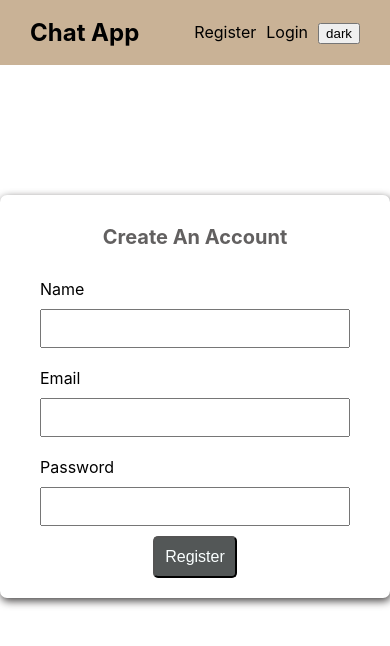
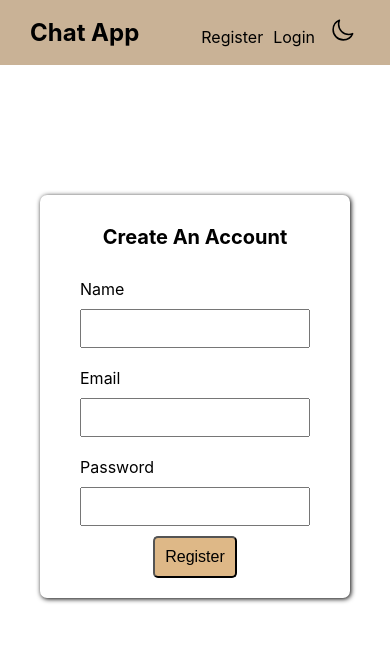
Before and after one commit to Abhinas098/React-Chat-App, a React (Create React App) app: page /register in a window 390 px wide. Shown: the top 646 px of the page. Built offline with nearby package versions, Linux system fonts and the light colour scheme; no server answers.

Commit message:
night mode and making responsive

```diff
--- a/src/App.css
+++ b/src/App.css
@@ -13,7 +13,7 @@
 }
 .nav a {
   text-decoration: none;
-  color: black;
+  color: currentColor;
 }
 .nav div a {
   margin-right: 10px;
@@ -21,7 +21,7 @@
 
 /* card */
 .card {
-  box-shadow: 1px 3px 9px rgb(69, 66, 66);
+  box-shadow: 1px 1px 5px currentColor;
   margin: 0 auto;
   margin-top: 130px;
   max-width: 550px;
@@ -32,7 +32,7 @@
 .card h3 {
   text-align: center;
   font-size: 20px;
-  color: rgb(98, 96, 96);
+  color: currentColor;
 }
 .card .form {
   margin-top: 30px;
@@ -51,8 +51,8 @@
   padding: 10px;
   border-radius: 5px;
   outline: none;
-  background: rgb(83, 87, 87);
-  color: rgb(250, 255, 255);
+  background: burlywood;
+  color: currentColor;
   cursor: pointer;
   transition: 0.5s ease-in-out all;
   font-size: 16px;
@@ -271,3 +271,35 @@
   padding: 4px 4px;
   border-radius: 20px;
 }
+
+/* Responsive */
+
+.sm_screen {
+  display: none;
+}
+@media screen and (max-width: 500px) {
+  .home {
+    grid-template-columns: 1fr 5fr;
+  }
+  .wraper {
+    display: none;
+  }
+  .sm_container {
+    padding: 10px 0px;
+    text-align: center;
+    cursor: pointer;
+  }
+  .sm_screen {
+    display: inline-block;
+  }
+  .message p {
+    max-width: 100%;
+  }
+  .text {
+    flex-grow: 1;
+    font-size: small;
+  }
+  .card {
+    max-width: 310px;
+  }
+}
--- /dev/null
+++ b/src/component/Icons/Moon.jsx
@@ -0,0 +1,23 @@
+import React from "react";
+
+const Moon = ({ onMoon }) => {
+  return (
+    <svg
+      onClick={() => onMoon()}
+      xmlns="http://www.w3.org/2000/svg"
+      fill="none"
+      viewBox="0 0 24 24"
+      strokeWidth={1.5}
+      stroke="currentColor"
+      style={{ height: "25px", width: "35px", cursor: "pointer" }}
+    >
+      <path
+        strokeLinecap="round"
+        strokeLinejoin="round"
+        d="M21.752 15.002A9.718 9.718 0 0118 15.75c-5.385 0-9.75-4.365-9.75-9.75 0-1.33.266-2.597.748-3.752A9.753 9.753 0 003 11.25C3 16.635 7.365 21 12.75 21a9.753 9.753 0 009.002-5.998z"
+      />
+    </svg>
+  );
+};
+
+export default Moon;
--- /dev/null
+++ b/src/component/Icons/Sun.jsx
@@ -0,0 +1,23 @@
+import React from "react";
+
+const Sun = ({ onSun }) => {
+  return (
+    <svg
+      onClick={() => onSun()}
+      xmlns="http://www.w3.org/2000/svg"
+      fill="none"
+      viewBox="0 0 24 24"
+      strokeWidth={1.5}
+      stroke="currentColor"
+      style={{ height: "25px", width: "35px", cursor: "pointer" }}
+    >
+      <path
+        strokeLinecap="round"
+        strokeLinejoin="round"
+        d="M12 3v2.25m6.364.386l-1.591 1.591M21 12h-2.25m-.386 6.364l-1.591-1.591M12 18.75V21m-4.773-4.227l-1.591 1.591M5.25 12H3m4.227-4.773L5.636 5.636M15.75 12a3.75 3.75 0 11-7.5 0 3.75 3.75 0 017.5 0z"
+      />
+    </svg>
+  );
+};
+
+export default Sun;
--- a/src/component/User/User.jsx
+++ b/src/component/User/User.jsx
@@ -41,6 +41,16 @@ const User = ({ user, onSelectUser, user1, chat }) => {
           </p>
         )}
       </div>
+
+      {/* small screen */}
+      <div
+        onClick={() => onSelectUser(user)}
+        className={`sm_container ${chat.name === user.name && "selectedUser"}`}
+      >
+        <div className="absolute">
+          <img src={user.img || img} alt="image" className="avatar sm_screen" />
+        </div>
+      </div>
     </>
   );
 };
--- a/src/component/layout/Nav.jsx
+++ b/src/component/layout/Nav.jsx
@@ -6,10 +6,14 @@ import { doc, updateDoc } from "firebase/firestore";
 import { AuthContext } from "../../store/AuthCtx";
 import { useHistory } from "react-router-dom";
 import Logout from "../Icons/Logout";
+import { themeCtx } from "../../store/ThemeCtx";
+import Sun from "../Icons/Sun";
+import Moon from "../Icons/Moon";
 
 const Nav = () => {
   let user = useContext(AuthContext);
   const history = useHistory();
+  const { theme, themeMode } = useContext(themeCtx);
 
   const logoutHandler = async () => {
     await updateDoc(doc(db, "users", auth.currentUser.uid), { online: false });
@@ -25,14 +29,25 @@ const Nav = () => {
         <div>
           {user.isLogin ? (
             <>
+              <NavLink to="home">Home</NavLink>
               <NavLink to="profile">Profile</NavLink>
               <Logout onLogout={logoutHandler}></Logout>
+              {theme === "day" ? (
+                <Moon onMoon={themeMode} />
+              ) : (
+                <Sun onSun={themeMode} />
+              )}
             </>
           ) : (
             <>
               <NavLink to="register">Register</NavLink>
               <NavLink to="login">Login</NavLink>
-              <button>dark</button>
+
+              {theme === "day" ? (
+                <Moon onMoon={themeMode} />
+              ) : (
+                <Sun onSun={themeMode} />
+              )}
             </>
           )}
         </div>
--- a/src/component/pages/Home.jsx
+++ b/src/component/pages/Home.jsx
@@ -32,7 +32,6 @@ const Home = () => {
     const querys = query(users, where("uid", "not-in", [user1]));
 
     const onSnap = onSnapshot(querys, (querySnap) => {
-      console.log(querySnap);
       let users = [];
       querySnap.forEach((docs) => {
         users.push(docs.data());
--- a/src/component/pages/Profile.jsx
+++ b/src/component/pages/Profile.jsx
@@ -88,7 +88,7 @@ const Profile = () => {
             </>
           </div>
         </div>
-        <div>
+        <div className="text">
           <h2>{user.name}</h2>
           <p>{user.email}</p>
           <hr />
--- a/src/index.js
+++ b/src/index.js
@@ -5,14 +5,17 @@ import App from "./App";
 import reportWebVitals from "./reportWebVitals";
 import { BrowserRouter } from "react-router-dom";
 import AuthProvider from "./store/AuthCtx";
+import ThemeProvider from "./store/ThemeCtx";
 
 const root = ReactDOM.createRoot(document.getElementById("root"));
 root.render(
-  <AuthProvider>
-    <BrowserRouter>
-      <App />
-    </BrowserRouter>
-  </AuthProvider>
+  <ThemeProvider>
+    <AuthProvider>
+      <BrowserRouter>
+        <App />
+      </BrowserRouter>
+    </AuthProvider>
+  </ThemeProvider>
 );
 
 reportWebVitals();
--- /dev/null
+++ b/src/store/ThemeCtx.jsx
@@ -0,0 +1,35 @@
+import React, { createContext, useEffect, useState } from "react";
+
+export const themeCtx = createContext({});
+
+const ThemeProvider = ({ children }) => {
+  const [theme, setTheme] = useState("day");
+
+  let body = document.body;
+  useEffect(() => {
+    if (theme === "day") {
+      body.style.backgroundColor = "white";
+      body.style.color = "black";
+    }
+
+    if (theme === "night") {
+      body.style.backgroundColor = "black";
+      body.style.color = "white";
+    }
+  });
+
+  const themeMode = () => {
+    if (theme === "day") {
+      setTheme("night");
+    } else {
+      setTheme("day");
+    }
+  };
+
+  return (
+    <themeCtx.Provider value={{ theme, themeMode }}>
+      {children}
+    </themeCtx.Provider>
+  );
+};
+export default ThemeProvider;
```
